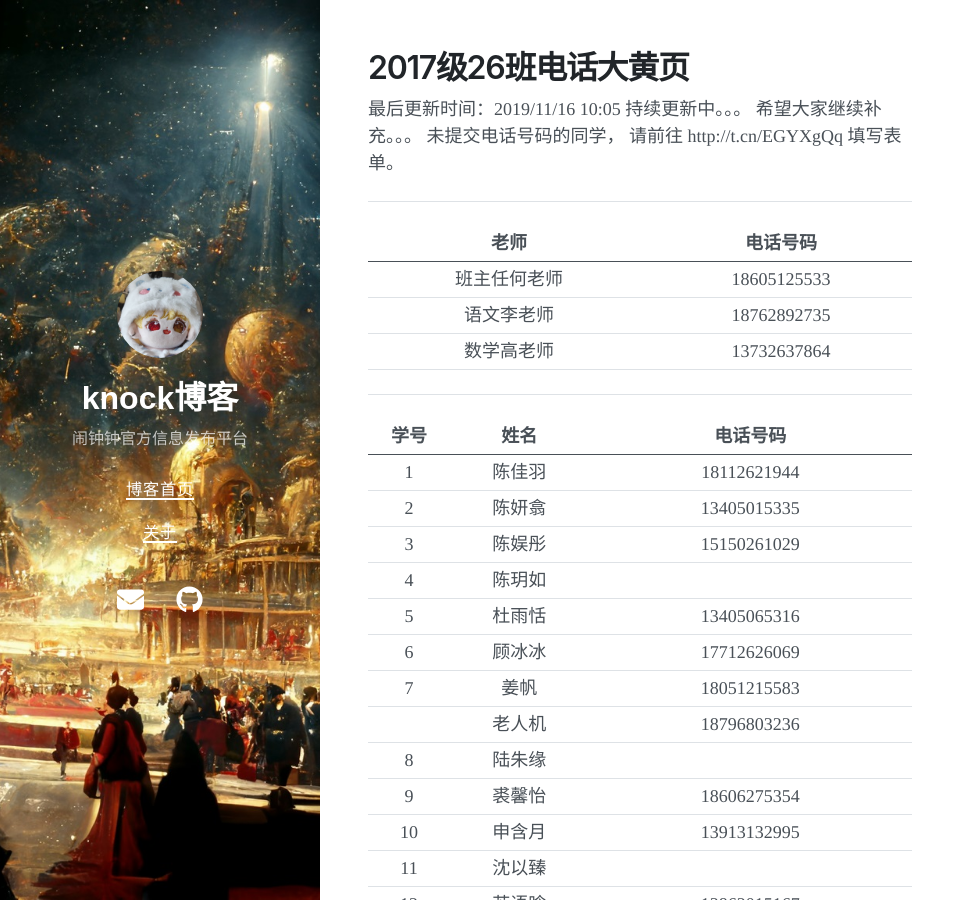
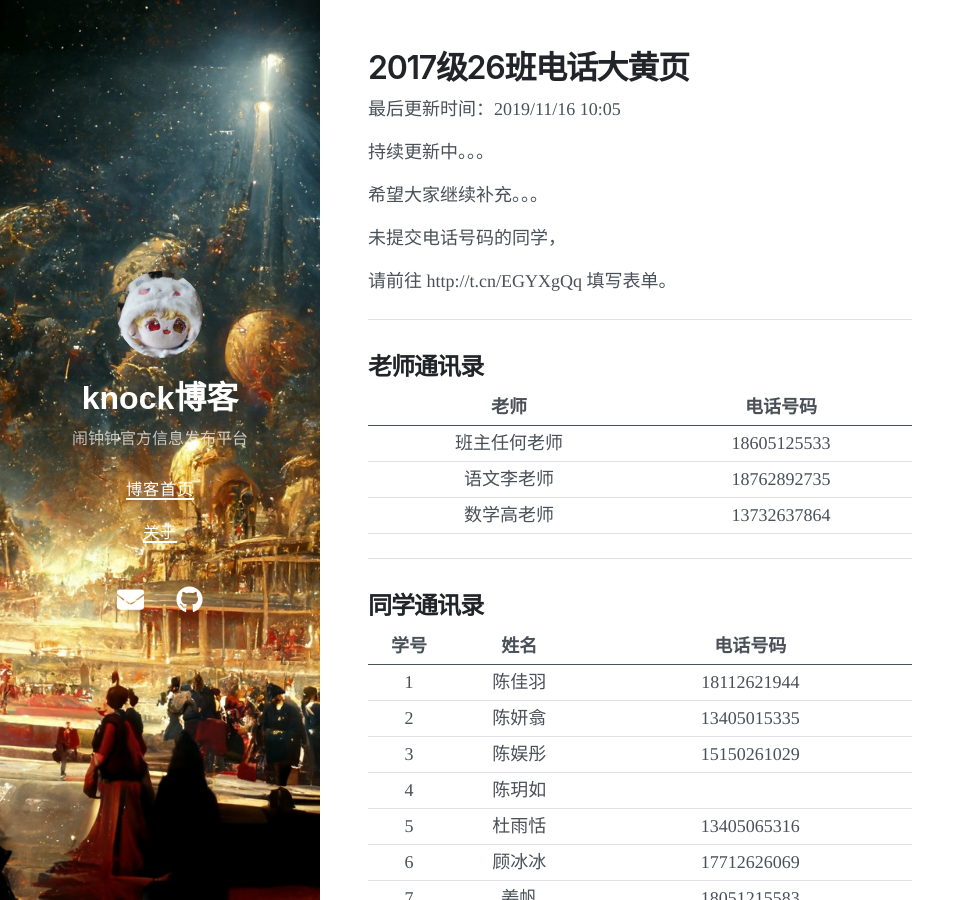
Before and after one commit to knock200508/blog, a Jekyll site: the page built from pages/AddressBookForJunior.md, in a window 1280 px wide and 900 px high. Shown: the whole window, without its empty margins (0-975 px from the left). Built offline with Jekyll 4.4.1, drawn with Linux system fonts in a browser that asks for light colours; nearby versions of some CDN libraries; comment, search, counter and statistics services are not loaded.

Commit message:
更新 AddressBookForJunior.md

```diff
--- a/pages/AddressBookForJunior.md
+++ b/pages/AddressBookForJunior.md
@@ -4,12 +4,18 @@ title: 2017级26班电话大黄页
 ---
 
 最后更新时间：2019/11/16 10:05
+
 持续更新中。。。
+
 希望大家继续补充。。。
+
 未提交电话号码的同学，
+
 请前往 http://t.cn/EGYXgQq 填写表单。
 
 ******
+
+## 老师通讯录
 
 |老师|电话号码|
 |:--:|:------:|
@@ -18,6 +24,8 @@ title: 2017级26班电话大黄页
 |数学高老师|13732637864|
 
 ******
+
+## 同学通讯录
 
 | 学号 |   姓名   |       电话号码        |
 | :--: | :------: | :-------------------: |
```
